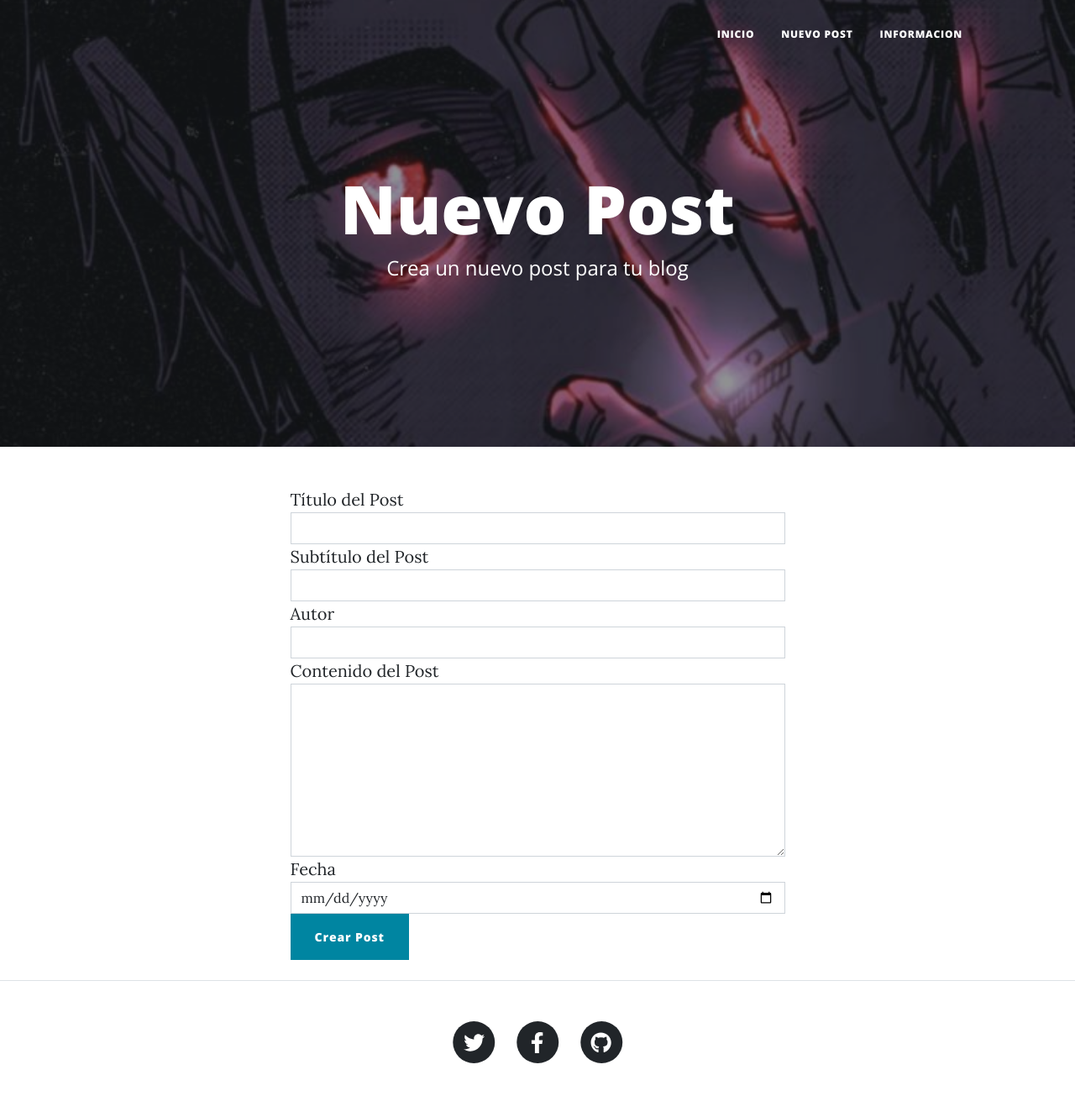
After one commit to Maazapan/JujuBlog, a PHP site: page /crear.php in a window 1280 px wide. The commit adds this page. Shown: the whole page at 84% size. Run offline with PHP 8.4, Linux system fonts and the light colour scheme; some libraries are stand-ins or nearby versions.

Commit message:
Crear y about listo

```diff
--- /dev/null
+++ b/crear.php
@@ -0,0 +1,98 @@
+<?php
+session_start();
+
+if (isset($_POST['submit'])) {
+    include('model/bd.php');
+
+    $title = $_POST['title'];
+    $subtitle = $_POST['subtitle'];
+    $author = $_POST['author'];
+    $post = $_POST['post'];
+    $date = $_POST['date'];
+
+    $sql = $conexion->prepare("INSERT INTO posts (title, subtitle, author, post, date) VALUES (?, ?, ?, ?, ?)");
+
+    if ($sql->execute([$title, $subtitle, $author, $post, $date])) {
+        $_SESSION['success'] = "Referencia creada exitosamente";
+        header("Location: index.php");
+        exit();
+    } else {
+        echo "Error al ejecutar la consulta SQL";
+    }
+}
+?>
+
+<!DOCTYPE html>
+<html lang="en">
+<head>
+    <meta charset="utf-8" />
+    <meta name="viewport" content="width=device-width, initial-scale=1, shrink-to-fit=no" />
+    <meta name="description" content="" />
+    <meta name="author" content="" />
+    <title>Clean Blog - Start Bootstrap Theme</title>
+    <link rel="icon" type="image/x-icon" href="assets/favicon.ico" />
+    <!-- Font Awesome icons (free version)-->
+    <script src="https://use.fontawesome.com/releases/v6.3.0/js/all.js" crossorigin="anonymous"></script>
+    <!-- Google fonts-->
+    <link href="https://fonts.googleapis.com/css?family=Lora:400,700,400italic,700italic" rel="stylesheet" type="text/css" />
+    <link href="https://fonts.googleapis.com/css?family=Open+Sans:300italic,400italic,600italic,700italic,800italic,400,300,600,700,800" rel="stylesheet" type="text/css" />
+    <!-- Core theme CSS (includes Bootstrap)-->
+    <link href="css/styles.css" rel="stylesheet" />
+</head>
+<body>
+    <!-- Navigation-->
+    <?php include 'items/nav.html'; ?>
+    <!-- Page Header-->
+    <header class="masthead" style="background-image: url('assets/img/yuta.jpg')">
+        <div class="container position-relative px-4 px-lg-5">
+            <div class="row gx-4 gx-lg-5 justify-content-center">
+                <div class="col-md-10 col-lg-8 col-xl-7">
+                    <div class="page-heading">
+                        <h1>Nuevo Post</h1>
+                        <span class="subheading">Crea un nuevo post para tu blog</span>
+                    </div>
+                </div>
+            </div>
+        </div>
+    </header>
+    <!-- Main Content-->
+    <main class="mb-4">
+        <div class="container px-4 px-lg-5">
+            <div class="row gx-4 gx-lg-5 justify-content-center">
+                <div class="col-md-10 col-lg-8 col-xl-7">
+                    <!-- Post creation form -->
+                    <form method="POST">
+                        <div class="form-group">
+                            <label for="title">Título del Post</label>
+                            <input type="text" class="form-control" id="title" name="title" required>
+                        </div>
+                        <div class="form-group">
+                            <label for="subtitle">Subtítulo del Post</label>
+                            <input type="text" class="form-control" id="subtitle" name="subtitle" required>
+                        </div>
+                        <div class="form-group">
+                            <label for="author">Autor</label>
+                            <input type="text" class="form-control" id="author" name="author" required>
+                        </div>
+                        <div class="form-group">
+                            <label for="post">Contenido del Post</label>
+                            <textarea class="form-control" id="post" name="post" rows="8" required></textarea>
+                        </div>
+                        <div class="form-group">
+                            <label for="date">Fecha</label>
+                            <input type="date" class="form-control" id="date" name="date" required>
+                        </div>
+                        <button type="submit" class="btn btn-primary" name="submit">Crear Post</button>
+                    </form>
+                </div>
+            </div>
+        </div>
+    </main>
+    <!-- Footer-->
+    <?php include 'items/footer.html'; ?>
+    <!-- Bootstrap core JS-->
+    <script src="https://cdn.jsdelivr.net/npm/bootstrap@5.2.3/dist/js/bootstrap.bundle.min.js"></script>
+    <!-- Core theme JS-->
+    <script src="js/scripts.js"></script>
+</body>
+</html>
--- a/items/nav.html
+++ b/items/nav.html
@@ -9,6 +9,7 @@
         <div class="collapse navbar-collapse" id="navbarResponsive">
             <ul class="navbar-nav ms-auto py-4 py-lg-0">
                 <li class="nav-item"><a class="nav-link px-lg-3 py-3 py-lg-4" href="index.php">Inicio</a></li>
+                <li class="nav-item"><a class="nav-link px-lg-3 py-3 py-lg-4" href="create.php">Nuevo Post</a></li>
                 <li class="nav-item"><a class="nav-link px-lg-3 py-3 py-lg-4" href="about.php">Informacion</a></li>
             </ul>
         </div>
```
Also changed, not shown: about.php (+10 -3 lines), controllers/menu_list_controller.php (+26 -8 lines). Lines whose indentation alone changed are shown as unchanged.
